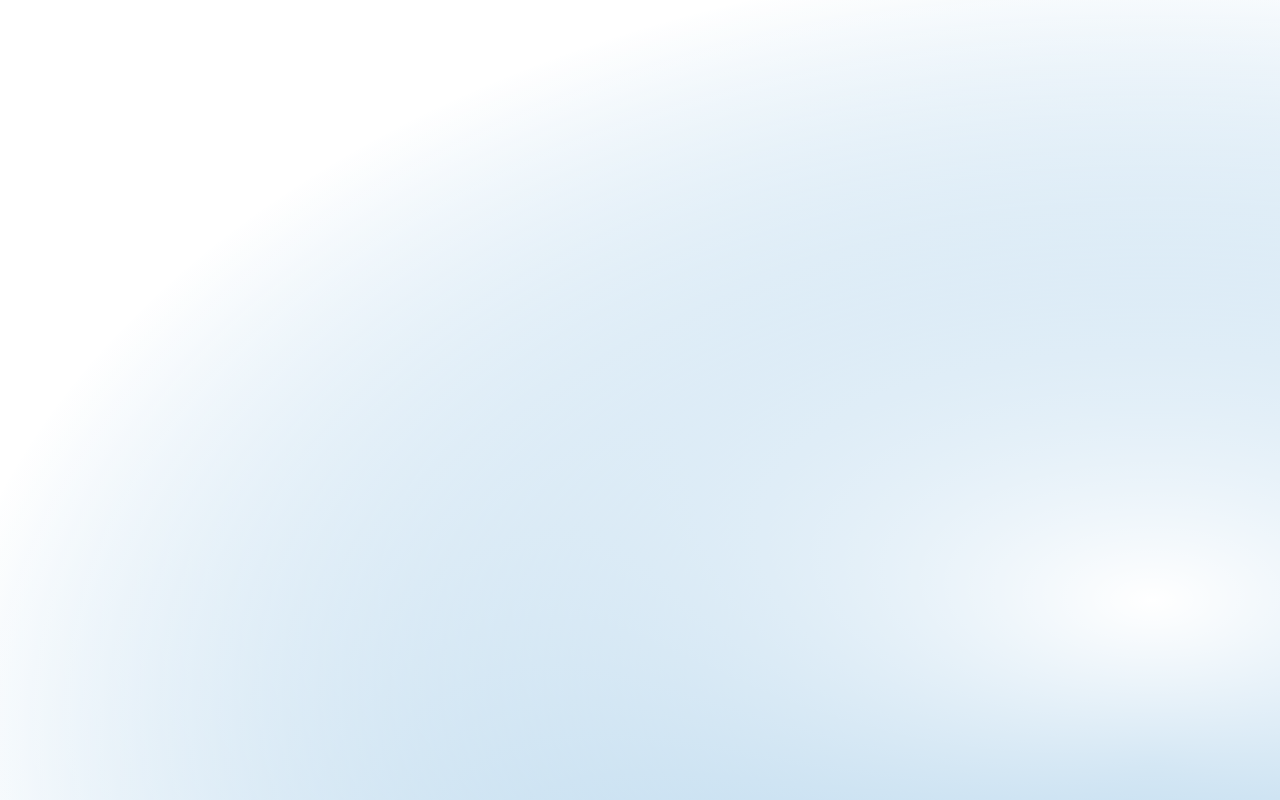
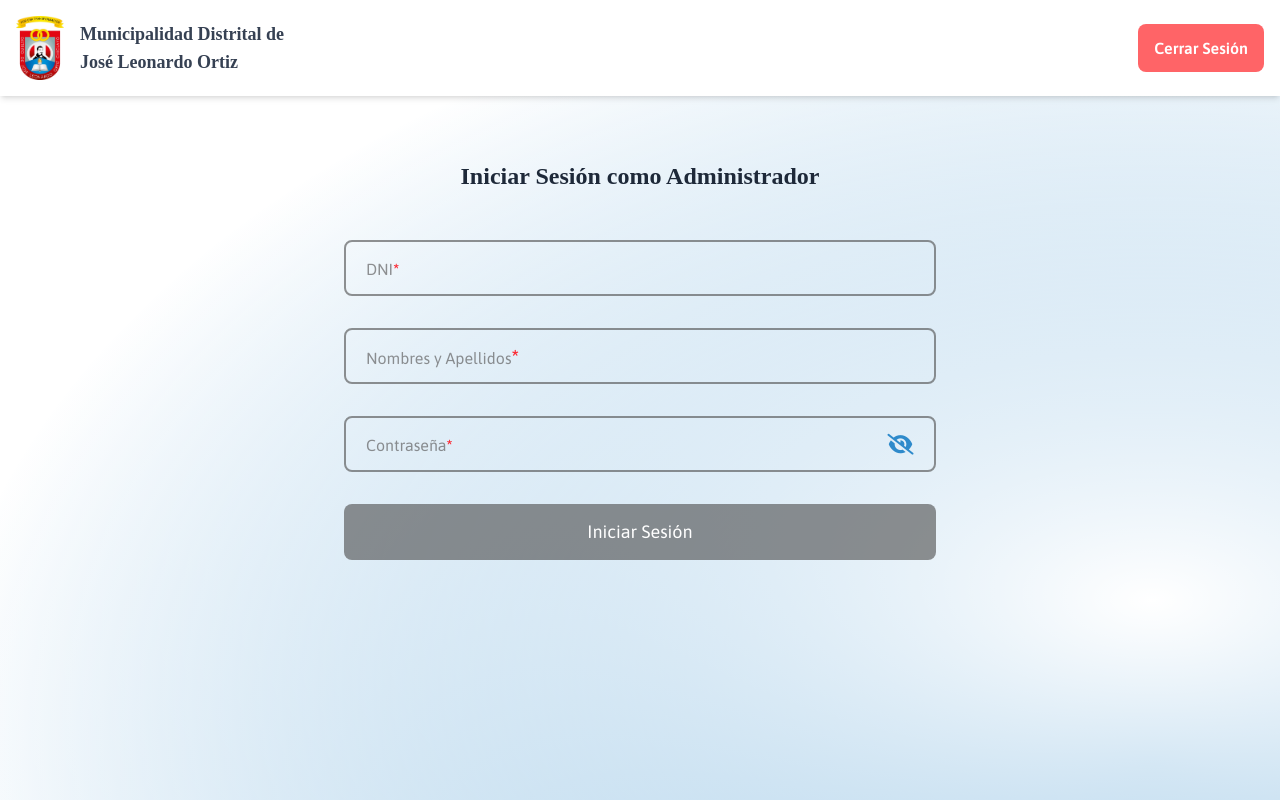
Before and after one commit to Nunu-DMG09/denuncias, a React (Vite) app in the folder frontend/: page /admin/login in a window 1280 px wide. Before the commit this address had no page. Built offline with nearby package versions, Linux system fonts and the light colour scheme; no server answers; a web font is replaced by a local one.

Commit message:
Update login route to /admin/login for improved access control

```diff
--- a/frontend/src/App.tsx
+++ b/frontend/src/App.tsx
@@ -20,7 +20,7 @@ function App() {
 							path="/tracking-denuncia"
 							element={<TrackingDenuncia />}
 						/>
-						<Route path="/login" element={<Login />} />
+						<Route path="/admin/login" element={<Login />} />
 						<Route
 							path="/unauthorized"
 							element={<Unauthorized />}
--- a/frontend/src/Components/ProtectedRoute.tsx
+++ b/frontend/src/Components/ProtectedRoute.tsx
@@ -20,7 +20,7 @@ export const ProtectedRoute: React.FC<ProtectedRouteProps> = ({
         </div>
     }
     if (!isAuthenticated) {
-        return <Navigate to="/login" state={{from: location}} replace />
+        return <Navigate to="/admin/login" state={{from: location}} replace />
     }
     if (allowedRoles && user && !allowedRoles.includes(user.categoria)) {
         return <Navigate to="/unauthorized" replace />
--- a/frontend/src/context/AuthenticationContext.tsx
+++ b/frontend/src/context/AuthenticationContext.tsx
@@ -92,7 +92,7 @@ export const AuthProvider: React.FC<{ children: ReactNode }> = ({
 		localStorage.removeItem("auth_token");
 		setIsAuthenticated(false);
 		setUser(null);
-		navigate("/login");
+		navigate("/admin/login");
 	};
 	const checkUserInfo = async () => {
 		try {
```
